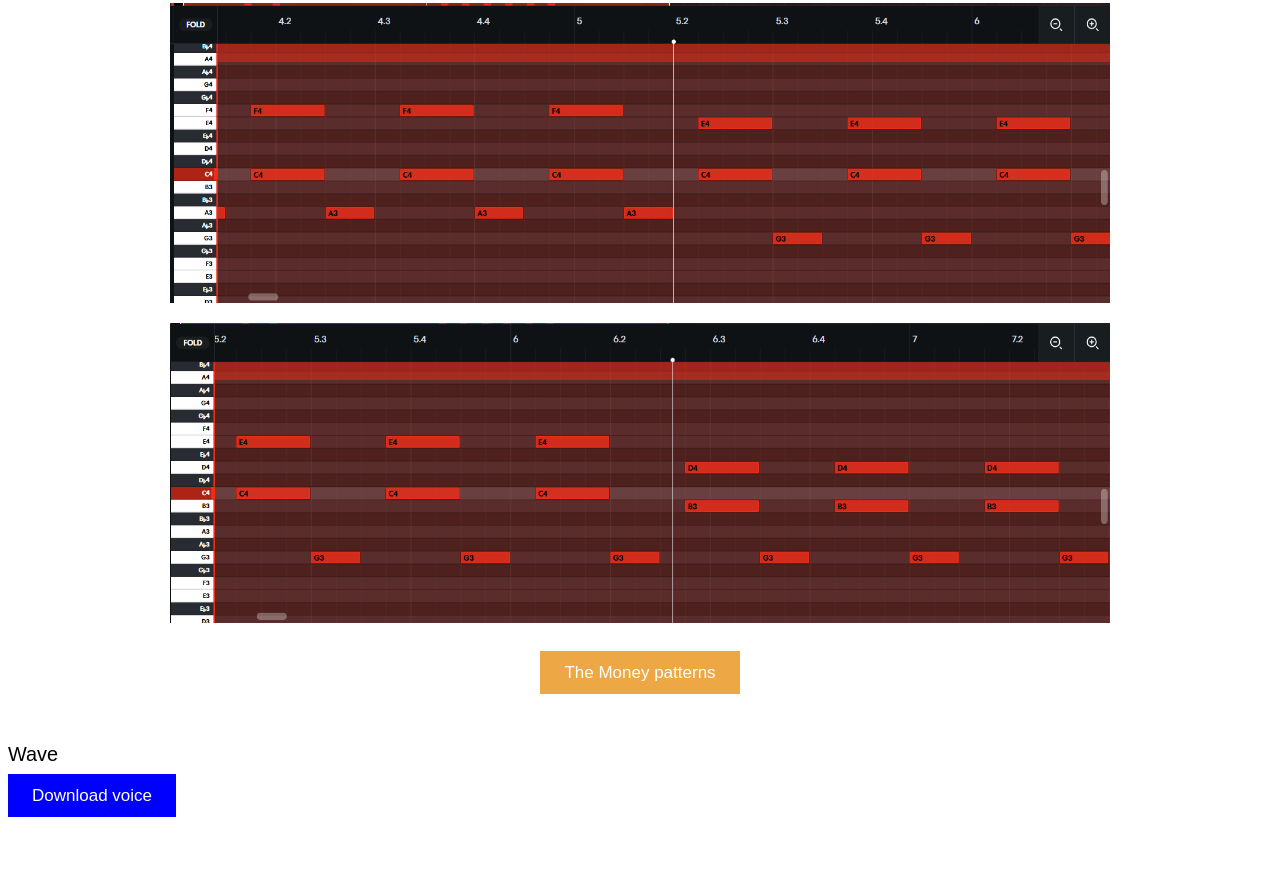
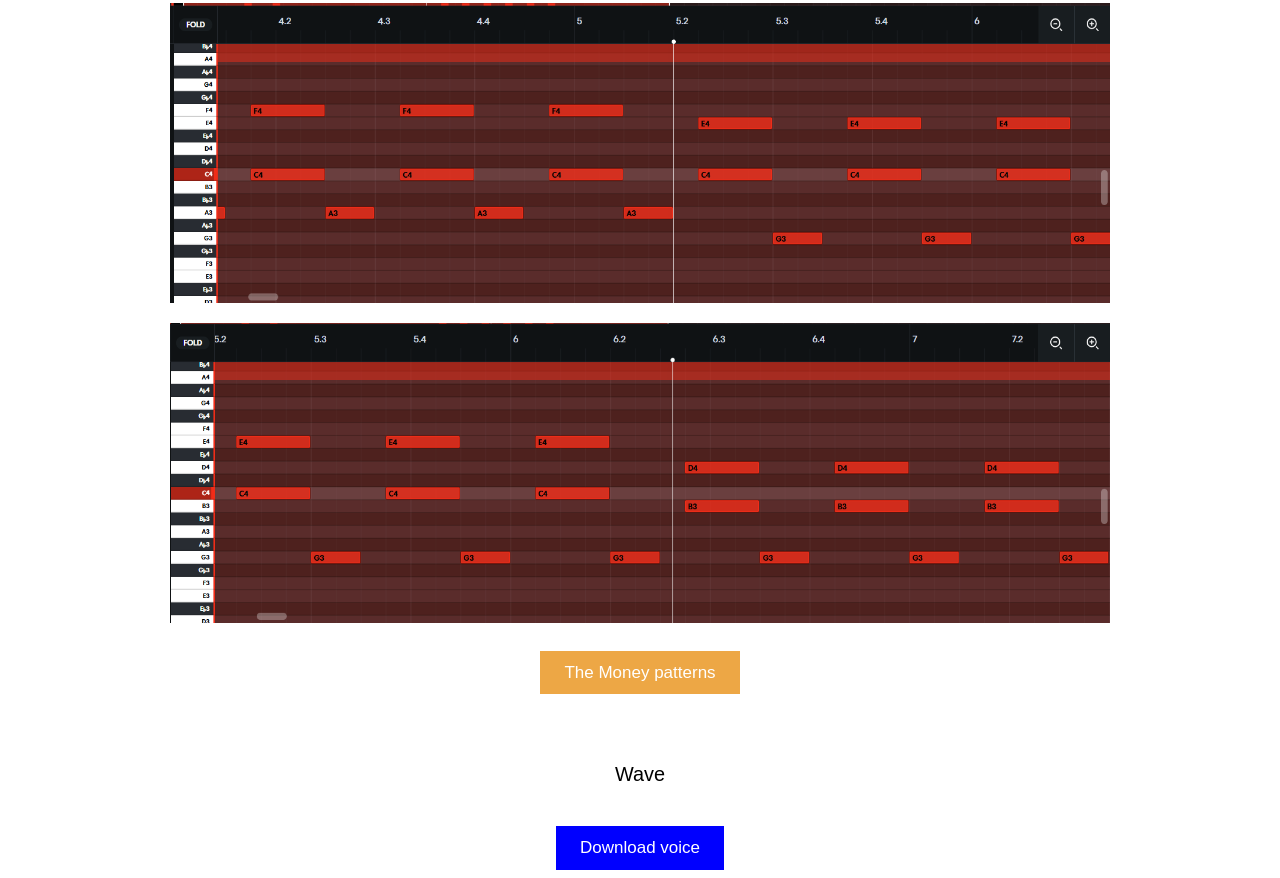
Before and after one commit to Abiel0/song, a plain HTML site: page index.html in a window 1280 px wide. Shown: the part 3515-4393 px from the top of the page. Before the commit the page ends 4332 px from the top, so only its background shows below. Drawn offline with Linux system fonts and the light colour scheme.

Commit message:
Update style.css

```diff
--- a/style.css
+++ b/style.css
@@ -111,3 +111,10 @@ p{
 #more .best .button{
     background: #eda745;
 }
+
+#download{
+    display: flex;
+    flex-direction: column;
+    align-items: center;
+    justify-content: center;
+}
```
